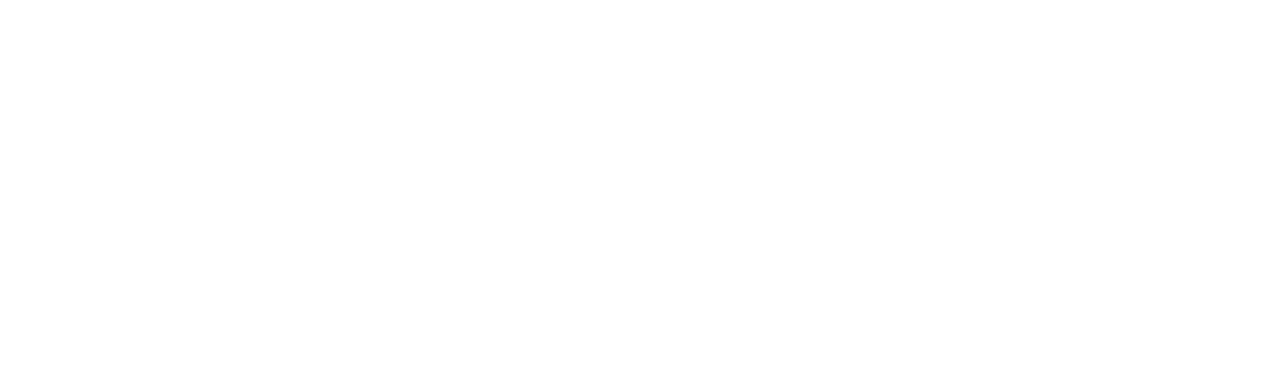
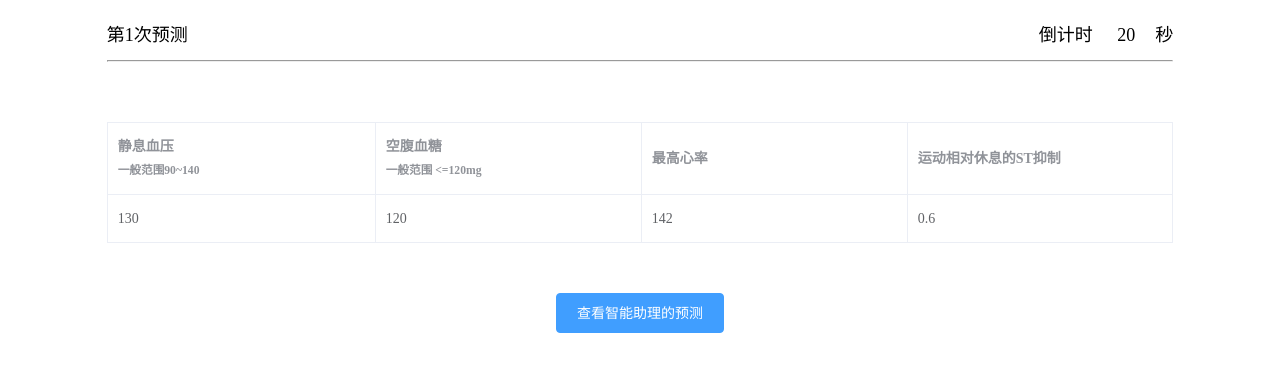
Before and after one commit to scv057/emotiontest, a Vue app: page /#/heath in a window 1280 px wide. Shown: the top 372 px of the page. Built offline with nearby package versions, Linux system fonts and the light colour scheme.

Commit message:
feat: new test

```diff
--- /dev/null
+++ b/src/pages/Heath.vue
@@ -0,0 +1,345 @@
+<template>
+  <BasicLayout style="background: white">
+    <template v-slot:center>
+      <el-dialog  title="智能助理"
+                  :visible.sync="dialogVisable"
+                  :before-close="handleClose"
+                  center>
+        <video slot="footer" class="el-dialog--center" :src="videoSrc" typeof="video/mp4" controls="controls" id="recVideo" width="480" height="480" ></video>
+      </el-dialog>
+
+      <el-dialog :visible.sync="amiright"
+                 @close="onedone"
+                 center>
+        <div style="height: 300px">
+          <h1 style="text-align: center;    margin: 70px;">
+            经过后期检查
+          </h1>
+          <h1 style="text-align: center;    margin: 70px;">
+            本次健康助理预测{{ rorw }}
+          </h1>
+        </div>
+      </el-dialog>
+
+      <div v-show="!finished">
+        <div class="header">
+          <div class="left">第{{ pointer +1 }}次预测</div>
+          <div class="right">
+            倒计时
+            <div class="time">
+              {{ second }}
+            </div>秒
+          </div>
+        </div>
+        <hr>
+        <div class="wrap">
+          <el-table :data="status"
+                    border
+                    style="width: 100%">
+          <el-table-column
+          prop="bloodPressure">
+            <template slot="header" slot-scope="scope" @click="console.log(scope)">
+              <div>
+                <div>静息血压</div>
+                <small>一般范围90~140</small>
+              </div>
+            </template>
+          </el-table-column>
+          <el-table-column
+              prop="bloodGlucose">
+            <template slot="header" slot-scope="scope" @click="console.log(scope)">
+              <div>
+                <div>空腹血糖</div>
+                <small>一般范围 &lt;=120mg </small>
+              </div>
+            </template>
+          </el-table-column>
+            <el-table-column
+                prop="heartRate"
+                label="最高心率">
+            </el-table-column>
+            <el-table-column
+                prop="st"
+                label="运动相对休息的ST抑制">
+            </el-table-column>
+          </el-table>
+          <div style="margin-top: 50px"
+              v-show="!showP">
+            <el-button type="primary"
+                       @click="showPrediction"
+            >查看智能助理的预测</el-button>
+          </div>
+          <div style="margin-top: 50px"
+          v-show="showP">
+            <div class="prompt">
+              你认为该种情况下，是否应该去医院检查
+            </div>
+            <div id="gohos">
+              <el-radio
+                  v-model="item[pointer].answer"
+                  label="A.去做检查">A.去做检查</el-radio>
+              <el-radio
+                  v-model="item[pointer].answer"
+                  label="B.不去做检查">B.不去做检查</el-radio>
+
+            </div>
+            <div class="prompt">
+              你多大程度上信任助理的推荐
+            </div>
+            <div style="margin-bottom: 30px">
+              <el-radio-group v-model="item[pointer].trust">
+                <template v-for="(item, index) in rateRange">
+                  <el-radio-button :label="index +1" :key="index"></el-radio-button>
+                </template>
+              </el-radio-group>
+            </div>
+            <el-button type="primary"
+                       @click="nextRound"
+            >下一题</el-button>
+          </div>
+        </div>
+      </div>
+      <div v-show="finished" class="info">
+        所有测试已完成，感谢你的参与
+      </div>
+    </template>
+  </BasicLayout>
+</template>
+
+<script>
+import BasicLayout from "@/layout/BasicLayout";
+
+export default {
+  name: "Heath",
+  components: {BasicLayout},
+  computed: {
+    status() {
+      return [this.item[this.pointer]];
+    },
+    videoSrc() {
+      // todo 补充视频链接
+      let t = 'd';
+      let p = this.item[this.pointer].prediction;
+      return `https://91happy.oss-cn-shenzhen.aliyuncs.com/videos/heath/${t}${p}.mp4`
+    },
+    rorw() {
+      const m = {
+        'low': false,
+        'high': true
+      }
+      let i = this.item[this.pointer];
+      return m[i.prediction] === i.sick ? '正确' : '错误';
+    }
+  },
+  data() {
+    return {
+      amiright: false,
+      rateRange: [1, 2, 3, 4, 5, 6, 7],
+      item: [
+        {
+          bloodPressure: 130,
+          bloodGlucose: 120,
+          heartRate: 142,
+          st: 0.6,
+          prediction: 'low',
+          sick: false,
+          answer: null,
+          trust: 0
+        },
+        {
+          bloodPressure: 110,
+          bloodGlucose: 101,
+          heartRate: 168,
+          st: 1,
+          prediction: 'low',
+          sick: false,
+          answer: null,
+          trust: 0
+        },
+        {
+          bloodPressure: 130,
+          bloodGlucose: 105,
+          heartRate: 187,
+          st: 3.5,
+          prediction: 'high',
+          sick: true,
+          answer: null,
+          trust: 0
+        },
+        {
+          bloodPressure: 120,
+          bloodGlucose: 110,
+          heartRate: 160,
+          st: 1.8,
+          prediction: 'low',
+          sick: false,
+          answer: null,
+          trust: 0
+        },
+        {
+          bloodPressure: 132,
+          bloodGlucose: 106,
+          heartRate: 173,
+          st: 3.2,
+          prediction: 'high',
+          sick: false,
+          answer: null,
+          trust: 0
+        },
+        {
+          bloodPressure: 110,
+          bloodGlucose: 100,
+          heartRate: 144,
+          st: 1.8,
+          prediction: 'high',
+          sick: true,
+          answer: null,
+          trust: 0
+        },
+        {
+          bloodPressure: 140,
+          bloodGlucose: 107,
+          heartRate: 158,
+          st: 0,
+          prediction: 'low',
+          sick: false,
+          answer: null,
+          trust: 0
+        },
+        {
+          bloodPressure: 120,
+          bloodGlucose: 103,
+          heartRate: 139,
+          st: 2,
+          prediction: 'low',
+          sick: false,
+          answer: null,
+          trust: 0
+        },
+        {
+          bloodPressure: 120,
+          bloodGlucose: 115,
+          heartRate: 178,
+          st: 0.8,
+          prediction: 'low',
+          sick: true,
+          answer: null,
+          trust: 0
+        },
+        {
+          bloodPressure: 150,
+          bloodGlucose: 107,
+          heartRate: 174,
+          st: 1.6,
+          prediction: 'high',
+          sick: true,
+          answer: null,
+          trust: 0
+        },
+        {
+          bloodPressure: 138,
+          bloodGlucose: 122,
+          heartRate: 174,
+          st: 1.4,
+          prediction: 'low',
+          sick: false,
+          answer: null,
+          trust: 0
+        },
+        {
+          bloodPressure: 120,
+          bloodGlucose: 105,
+          heartRate: 103,
+          st: 1.4,
+          prediction: 'low',
+          sick: false,
+          answer: null,
+          trust: 0
+        }
+      ],
+      finished: false,
+      pointer: 0,
+      second: 20,
+      showP: false,
+      dialogVisable: false,
+    }
+  },
+  methods: {
+    nextRound() {
+      // todo check
+      let i = this.item[this.pointer];
+      if (i.answer && i.trust) {
+        this.amiright = true;
+      } else {
+        this.$message.warning('请做出选择');
+      }
+    },
+    showPrediction() {
+      // todo 展示预测
+      this.dialogVisable = true;
+      // let video = document.getElementById("recVideo");
+      // video.play();
+    },
+    handleClose() {
+      this.dialogVisable = false;
+      this.showP = true;
+    },
+    onedone() {
+      if (this.pointer === 11) {
+        this.finished = true;
+        // todo 上传保存
+      } else {
+        this.pointer += 1;
+      }
+      this.amiright = false;
+      this.showP = false;
+    }
+  },
+};
+</script>
+
+<style scoped>
+.prompt {
+  margin: 30px 0;
+  font-size: 22px;
+}
+.time {
+  display: inline-block;
+  margin: 0 20px;
+}
+.wrap>div{
+  text-align: center;
+}
+.wrap {
+  padding-top: 60px;
+}
+.info {
+  font-size: 35px;
+  text-align: center;
+  margin-top: 300px;
+}
+video {
+  width: 480px;
+  height: 480px;
+}
+.header {
+  margin-top: 20px;
+  height: 40px;
+  font-size: 18px;
+}
+.left {
+  float: left;
+}
+.right {
+  float: right;
+}
+.blue {
+  color: #1b1be5;
+}
+</style>
+
+<style>
+#gohos span{
+  color: black;
+}
+</style>
--- /dev/null
+++ b/src/pages/HeathTest.vue
@@ -0,0 +1,13 @@
+<template>
+<div></div>
+</template>
+
+<script>
+export default {
+  name: "HeathTest"
+}
+</script>
+
+<style scoped>
+
+</style>
--- a/src/pages/Test.vue
+++ b/src/pages/Test.vue
@@ -12,7 +12,7 @@
                     </div>
                 </div>
                 <hr>
-                <div class="wrap">
+              <div class="wrap">
                     <div>
                         <div class="prompt">
                             请预测下一位数字是
@@ -428,11 +428,11 @@
                     if (self.second > 0) {
                         self.second -= 1;
                     } else {
-                        self.$message({
-                            type: 'warning',
-                            message: "请立刻做答！！",
-                            duration: 1000
-                        })
+                        // self.$message({
+                        //     type: 'warning',
+                        //     message: "请立刻做答！！",
+                        //     duration: 1000
+                        // })
                     }
                 }, 1000);
             },
--- a/src/router.js
+++ b/src/router.js
@@ -7,11 +7,15 @@
 import Index from "@/pages/Index";
 import Test from "@/pages/Test";
 import Trytry from "@/pages/Trytry";
+import Heath from "@/pages/Heath";
+import HeathTest from "@/pages/HeathTest";
 
 const routes = [
     {path: '/', component: Index},
     {path: '/test', component: Test},
-    {path: "/try", component: Trytry}
+    {path: "/try", component: Trytry},
+    {path: '/heath', component: Heath},
+    {path: '/heathtest', component: HeathTest}
 ]
 
 const router = new VueRouter({routes})
```
